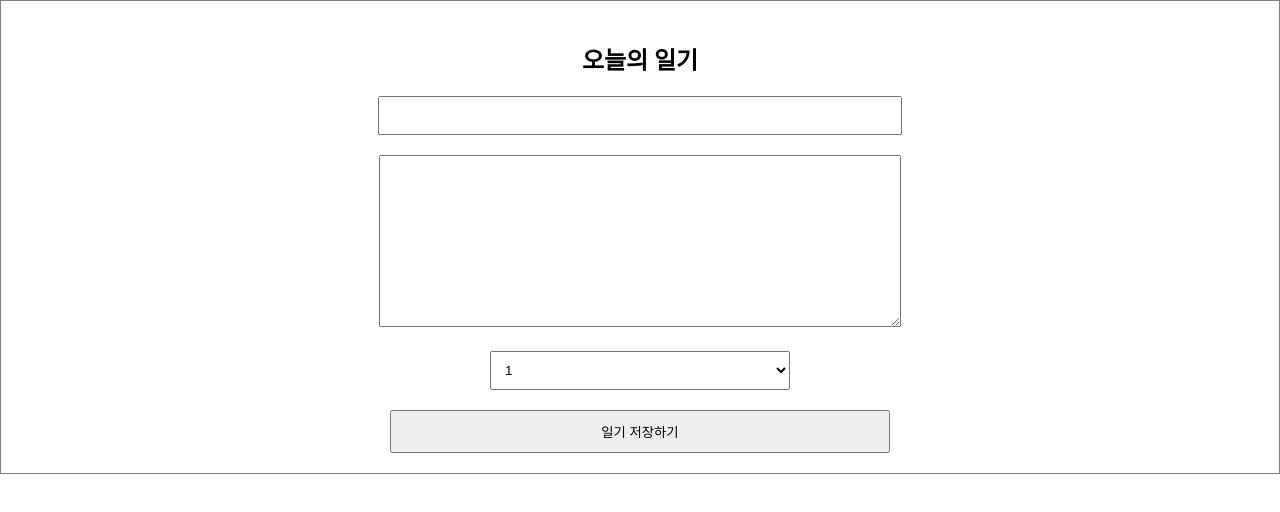
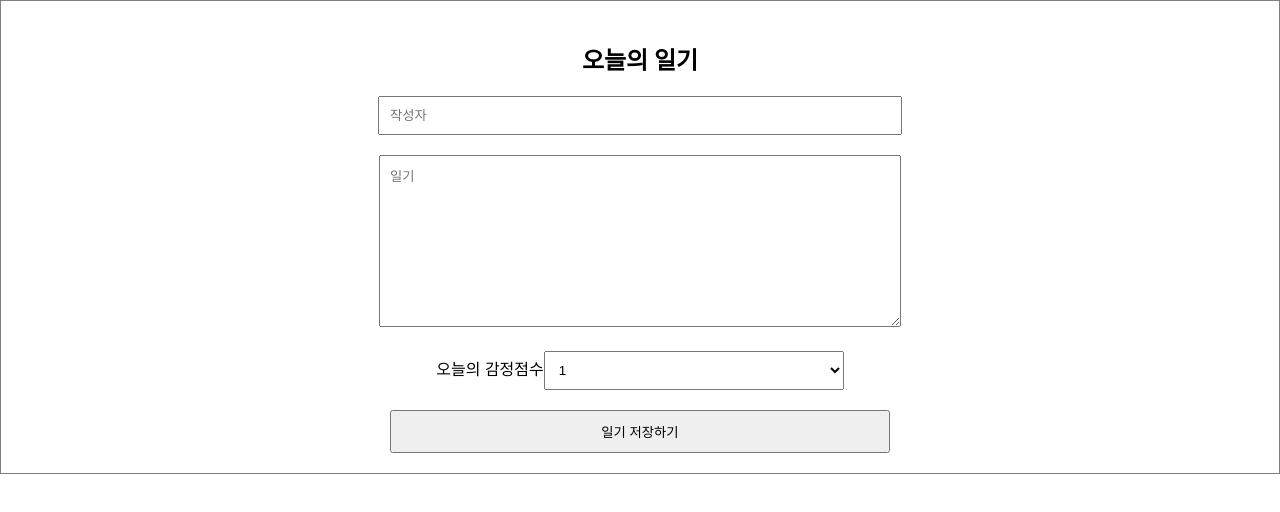
Before and after one commit to Kimrayoung/Diary-react, a React (Create React App) app in the folder simpleDiary/: page / in a window 1280 px wide. Shown: the top 512 px of the page. Built offline with nearby package versions, Linux system fonts and the light colour scheme.

Commit message:
react에서 Dom조작하기

```diff
--- a/simpleDiary/src/DiaryEditor.js
+++ b/simpleDiary/src/DiaryEditor.js
@@ -1,5 +1,12 @@
-import { useState } from "react";
+import { useRef, useState } from "react";
 const DiaryEditor = () => {
+
+    //useRef함수를 호출하고 그 반환값을 authorInput에 담아줌
+    //그럼 useRef반환값으로 React.MutableRefObject가 저장이 됨
+    //MutableRefObject -> html즉, DOM요소를 접근할 수 있도록 도와줌
+    const authorInput = useRef();
+    const contentInput = useRef();
+
     //제목과 본문을 묶어주는 부분
     const [state, setState] = useState({
         author: "",
@@ -19,7 +26,23 @@ const DiaryEditor = () => {
     // const [content, setContent] = useState("");
     const handleSubmit = () => {
         console.log(state);
-        alert("저장 성공");
+        if(state.author.length < 1) {
+            // alert("작성자는 최소 1글자 이상 입력해주세요.");
+            //focus 위치
+            //useRef로 생성한 authorInput의 현재요소를 가르킴(current)
+            authorInput.current.focus();
+            return;
+        }
+
+        if (state.content.length < 5) {
+            // alert("본문은 최소 5글자 이상 입력해주세요.");
+            //focus 위치
+            contentInput.current.focus();
+            return;
+        }
+        else {
+            alert("저장 성공");
+        }
     }
 
     return (
@@ -27,18 +50,23 @@ const DiaryEditor = () => {
             <h2>오늘의 일기</h2>
             <div>
                 <input
+                    ref={authorInput}
                     name="author"
                     value={state.author}
+                    placeholder="작성자"
                     onChange={handleChangeState}/>
             </div>
             <div>
                 <textarea
+                    ref={contentInput}
                     name="content"
+                    placeholder="일기"
                     value={state.content}
                     onChange={handleChangeState}
                 />
             </div>
             <div>
+                <span>오늘의 감정점수</span>
                 <select
                     name="emotion"
                     value={state.emotion}
@@ -78,3 +106,12 @@ export default DiaryEditor;
 //textarea와 author는 state를 변화시키는 것이 동일함, 또한 자료형까지 같음 -> 하나의 state로 묶어줄 수 있음
 
 //jsx의 최상위 태그를 컴포넌트 이름과 맞춤으로 인해서 --> App.css에서 구분해주기위해서(어떤 컴포넌트에 적용될 건지를 바로 알 수 있음)
+
+//요즘은 alert을 띄우지 않는게 대세임
+//대신 alert -> focus효과를 주는 것이 좋음
+//focus를 주기 위해서는 어떤 DOM element에 효과를 줘야하는지 알고 있어야 함 즉, 어떤 element가 변화해야 하는지 알고 있어야 함 --> useRef사용
+//useRef -> 돔 요소를 선택하는 기능
+//useRef를 이용해서 생성한 reference객체는 현재 가르키는 값을 current라는 값으로 불러와서 사용할 수 있음
+//current속성을 가지고 있는 객체를 반환함
+//인자로 넘어온 초기값을 current속성에 할당함
+//html template부분에서 넘길 태그에 반드시 ref={}로 해서 바인딩을 시켜줘야 함
```
